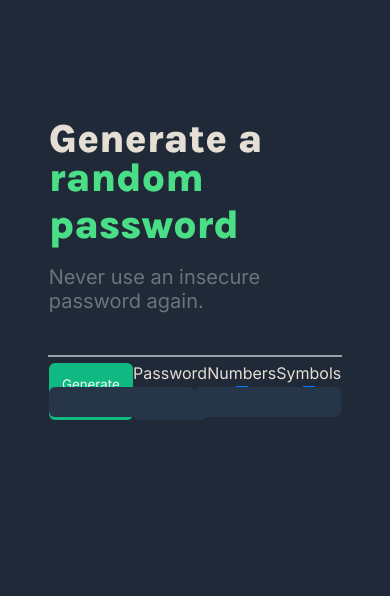
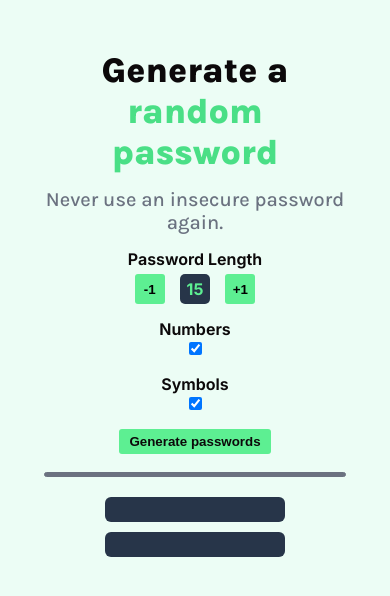
Before and after one commit to Aguia-a/password-generator, a plain HTML site: page index.html in a window 390 px wide. Drawn offline with Linux system fonts and the light colour scheme.

Commit message:
made responsive design for smaller screens

```diff
--- a/index.html
+++ b/index.html
@@ -9,20 +9,21 @@
         <link rel="preconnect" href="https://fonts.gstatic.com" crossorigin>
         <link href="https://fonts.googleapis.com/css2?family=Inter:ital,opsz,wght@0,14..32,100..900;1,14..32,100..900&family=Karla:ital,wght@0,200..800;1,200..800&display=swap" rel="stylesheet">
     </head>
-    <body id="body" class="dark">
+    <body id="body" class="light">
         <section id="hero">
-            <div id="main-section">
                 <div class="header">
                     <p class="title">Generate a</p>
                     <span class="title emphasize">random password</span>
                     <p class="subtitle">Never use an insecure password again.</p>
                 </div>
                 <div id="functions">
-                    <button class="btn-confirm" onclick="genPasswords()">Generate passwords</button>
-
                     <div class="flex-column">
                         <label for="size-el">Password Length</label>
-                        <input id="size-el" type="number" min="1" max="15" value="15"/>
+                        <div class="functions-wrapper">
+                            <button id="del-el" class="btn function" onclick="delOne()">-1</button>
+                            <div id="passLen-el"></div>
+                            <button id="add-el" class="btn function" onclick="addOne()">+1</button>
+                        </div>
                     </div>
 
                     <div class="flex-column">
@@ -34,8 +35,9 @@
                         <label for="sym-el">Symbols</label>
                         <input type="checkbox" id="sym-el" checked/>
                     </div>
+
+                    <button class="btn-confirm" onclick="genPasswords()">Generate passwords</button>
                 </div>
-            </div>
         </section>
 
         <div class="divisor"></div>
--- a/main.js
+++ b/main.js
@@ -1,15 +1,41 @@
 let output1 = document.getElementById("outputOne");
 let output2 = document.getElementById("outputTwo");
-let sizeEl = document.getElementById("size-el");
 let numEl = document.getElementById("num-el");
 let symEl = document.getElementById("sym-el");
+let passLenEl = document.getElementById("passLen-el");
+
+let passLenght = 15;
 
 const letters = ["A","B","C","D","E","F","G","H","I","J","K","L","M","N","O","P","Q","R","S","T","U","V","W","X","Y","Z","a","b","c","d","e","f","g","h","i","j","k","l","m","n","o","p","q","r","s","t","u","v","w","x","y","z"];
 const numbers = ["0", "1", "2", "3", "4", "5", "6", "7", "8", "9"];
 const symbols = ["~","`","!","@","#","$","%","^","&","*","(",")","_","-","+","=","{","[","}","]",",","|",":",";","<",">",".","?","/"];
 
+function updateArea() {
+    passLenEl.textContent = passLenght;
+}
+
+updateArea();
+
+function addOne() {
+    if (passLenght === 15) {
+        passLenght = 15;
+    } else {
+        passLenght += 1;
+    }
+    updateArea();
+}
+
+function delOne() {
+    if (passLenght === 1) {
+        passLenght = 1;
+    } else {
+        passLenght -= 1;
+    }
+    updateArea();
+}
+
 function getPassSize() {
-    let passSize = parseInt(sizeEl.value);
+    let passSize = passLenght;
     return passSize;
 }
 
--- a/styles.css
+++ b/styles.css
@@ -35,109 +35,161 @@ body {
     color: var(--dark-text);
 }
 /* Page Themes Configuration END */
-.title, .subtitle {
-    display: block;
+
+@media only screen and (max-width: 600px) {
+    #hero {
+        height: 402px;
+        width: 300px;
+
+        display: flex;
+        flex-direction: column;
+
+        align-items: center;
+        text-align: center;
+
+        margin: 50px auto 0 auto;
+    }
+
+    .header {
+        font-family: Karla, sans-serif;
+        font-weight: 800;
+        font-size: 35px;
     }
 
     .title {
-    font-family: Karla, Arial;
-    font-size: 40px;
-    font-weight: 800;
-
-    margin-bottom: -8px;
+        margin: 0;
     }
 
     .subtitle {
-    color: var(--sub-text);
+        font-weight: 500;
         font-size: 20px;
 
-    margin-top: 25px;
-    margin-bottom: 50px;
+        margin: 15px 0 15px 0;
+
+        color: var(--sub-text);
     }
 
     .emphasize {
         color: var(--main-green);
     }
 
-.btn-confirm {
-    width: 160px;
-    padding: 8px 0px;
-
-    border-radius: 6px;
-    border: none;
-
-    background-color: var(--secondary-green);
-    color: var(--light-background);
-
-    font-family: inherit;
+    .flex-column {
+        margin: 0 0 15px 0;
     }
 
-/* Page Items Organization */
-#main-section {
-    margin-top: 75px;
-    margin-left: auto;
-    margin-right: auto;
-
-    width: 75%;
-    height: 250px;
+    #passLen-el {
+        width: 30px;
+        height: 30px;
 
         display: flex;
-    flex-direction: column;
-}
 
-#functions {
-    width: 100%;
+        justify-content: center;
+        align-items: center;
 
-    display: flex;
-    flex-direction: row;
-
-    justify-content: space-evenly;
-}
-
-.flex-column {
-    display: flex;
-    flex-direction: column;
-}
-
-.divisor {
-    width: 75%;
-    margin: 30px  auto;
-
-    border: 1px solid #999fab;
-}
-
-#password {
-    margin: 0 auto;
-
-    width: 75%;
-
-    display: flex;
-    flex-direction: row;
-
-    justify-content: space-evenly;
-}
-
-.output-area {
         background-color: var(--dark-ish);
         color: var(--text-green);
 
-    width: 180px;
-    height: 30px;
+        font-weight: 700;
 
-    border-radius: 6px;
-    border: none;
-
-    display: flex;
-    justify-content: center;
-    align-items: center;
+        border: 0;
+        border-radius: 5px;
     }
 
-input[type=number] {
+    .btn {
+        display: block;
+        border: 0;
+        border-radius: 3px;
+        text-align: center;
+
+        background-color: var(--text-green);
+
+        font-weight: 600;
+    }
+
+    .btn-confirm {
+        display: block;
+        border: 0;
+        border-radius: 3px;
+        text-align: center;
+
+        background-color: var(--text-green);
+        color: var(--light-text);
+
+        font-weight: 600;
+
+        padding: 5px 10px;
+    }
+
+    .function {
+        width: 30px;
+        height: 30px;
+    }
+
+    .functions-wrapper {
+        display: flex;
+
+        flex-direction: row;
+        justify-content: space-evenly;
+
+        margin-top: 5px;
+    }
+
+    label {
+        display: block;
+
+        font-weight: 650;
+    }
+
+    input [type=number] {
         background-color: var(--dark-ish);
-    color: var(--light-background);
+        color: var(--text-green);
+
+        font-weight: 600;
 
         border: none;
         border-radius: 5px;
 
         text-align: center;
     }
+
+    .divisor {
+        width: 300px;
+        height: 3px;
+
+        border: 1px solid var(--sub-text);
+        border-radius: 3px;
+
+        background-color: var(--sub-text);
+
+        margin: 20px auto;
+    }
+
+    #password {
+        width: 300px;
+        height: 60px;
+
+        margin: 0 auto;
+
+        display: flex;
+        flex-direction: column;
+
+        justify-content: space-between;
+        align-items: center;
+    }
+
+    .output-area {
+        width: 180px;
+        height: 25px;
+
+        border: 0;
+        border-radius: 6px;
+
+        background-color: var(--dark-ish);
+        color: var(--text-green);
+
+        display: flex;
+
+        justify-content: center;
+        align-items: center;
+    }
+}
```
Lines whose indentation alone changed are shown as unchanged.
